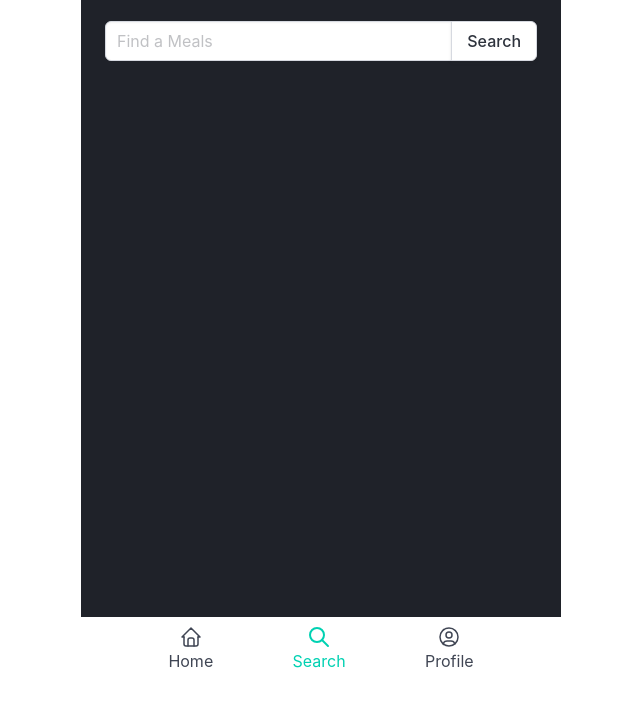
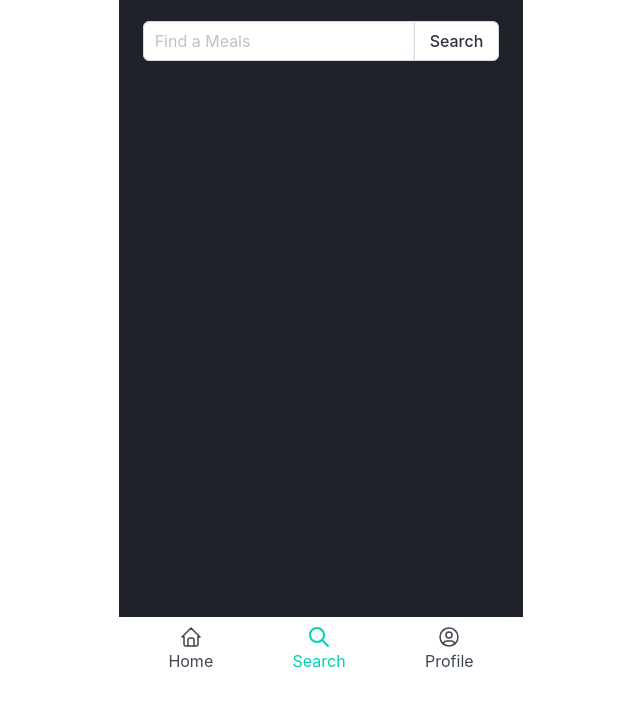
Before and after one commit to RaihanArdianata/calorie-calculator, a plain HTML site: page frontend/search.html in a window 1280 px wide. Shown: the part 75-782 px from the top of the page, without its empty margins (319-959 px from the left). Drawn offline with nearby package versions, Linux system fonts and the light colour scheme; no server answers; some icons are missing.

Commit message:
update  style

```diff
--- a/frontend/search.html
+++ b/frontend/search.html
@@ -36,7 +36,9 @@
     <script src="https://cdnjs.cloudflare.com/ajax/libs/toastr.js/latest/toastr.min.js"></script>
   </head>
 
-  <body>
+  <body
+    style="max-width: 480px !important; min-height: 100vh; height: auto; margin-inline: auto"
+    class="is-flex is-flex-direction-column">
     <header>
       <nav
         class="mx-auto max-w-screen-sm is-flex is-flex-direction-row is-justify-content-space-between px-5 pt-5 is-align-items-center has-background-black-ter">
```
Also changed, not shown: frontend/index.html (+4 -2 lines).
